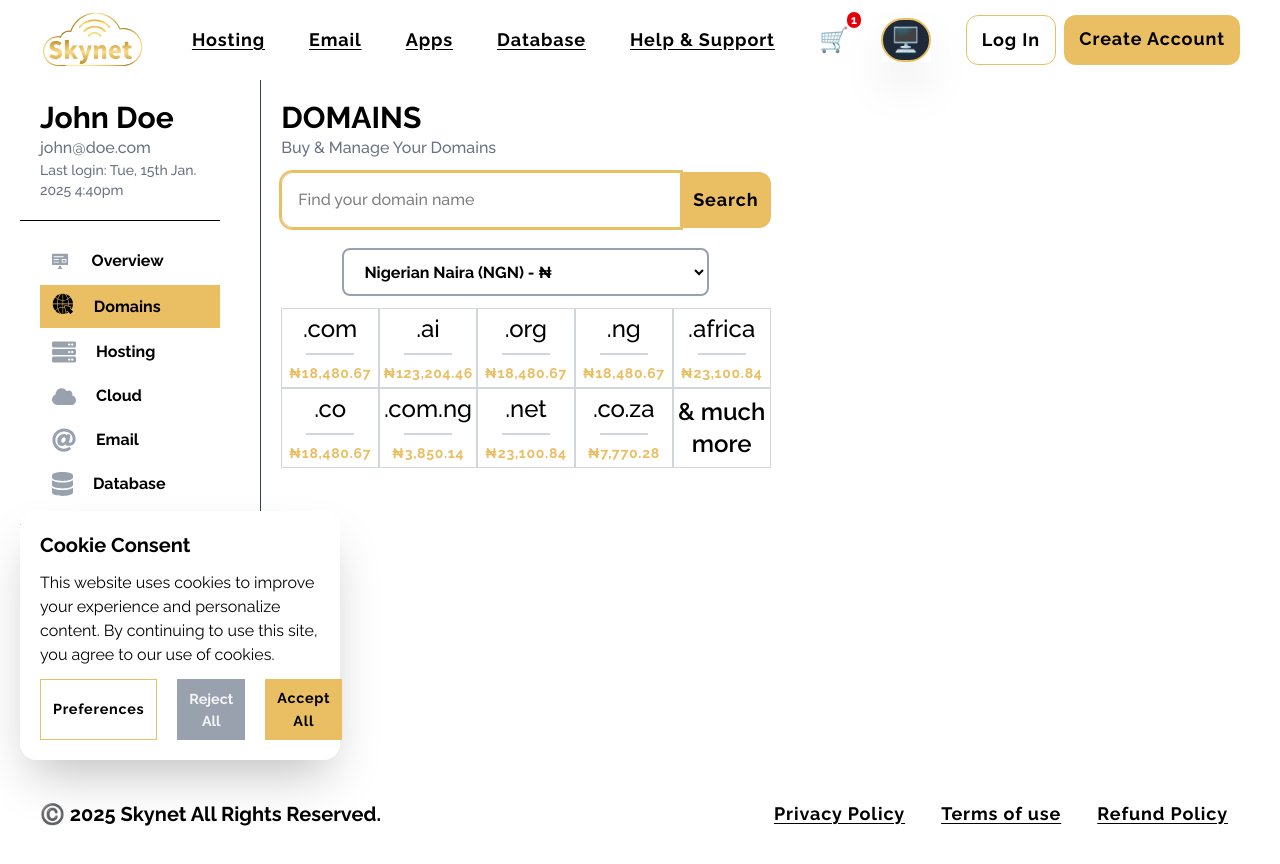
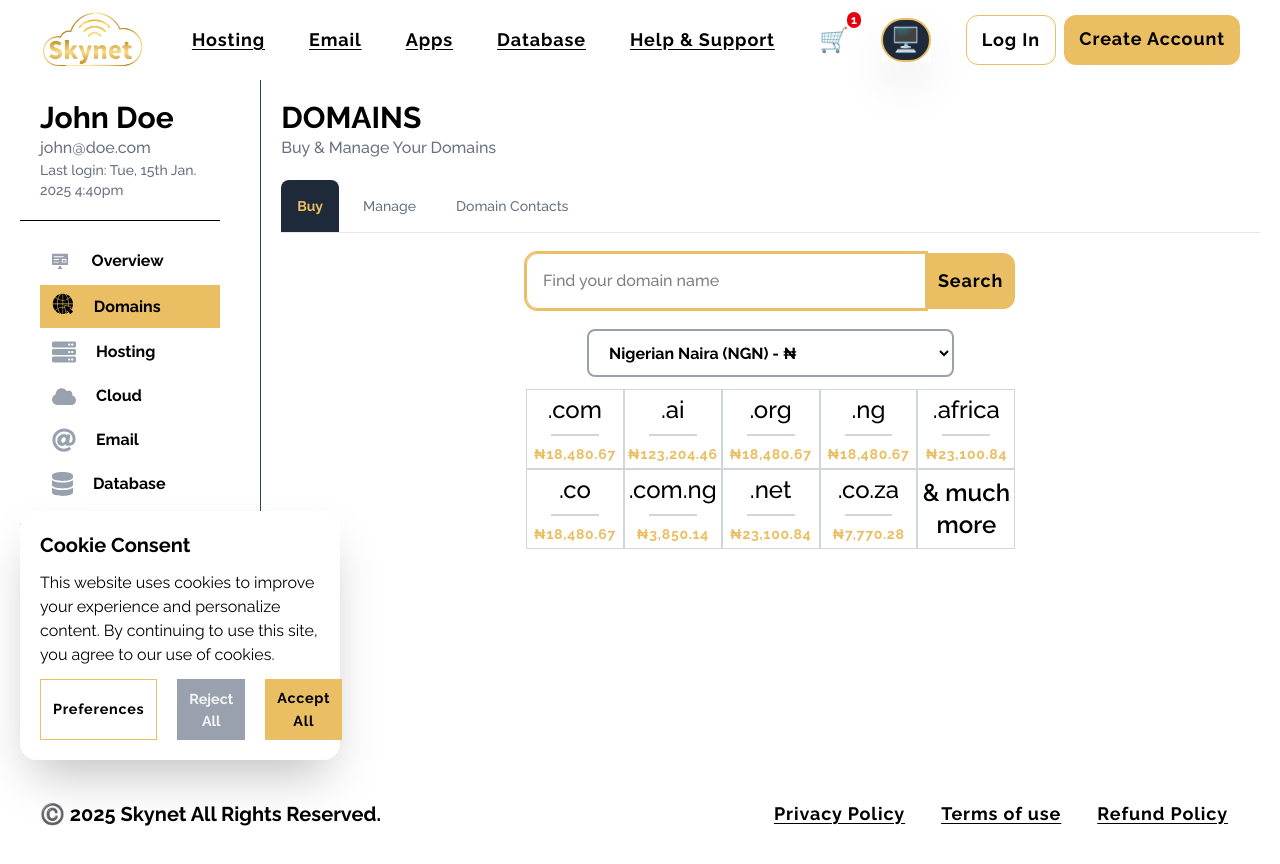
Before and after one commit to sapwavino/skynet_redesign_fe, a Vue app: page /dashboard/domains in a window 1280 px wide. Shown: the top 864 px of the page. Built offline with nearby package versions, Linux system fonts and the light colour scheme; what vue3-marquee would draw is missing.

Commit message:
DASHBOARD DOMAIN TABS + DOMAIN NAME SEARCH RECENTS

```diff
--- a/src/components/DashboardDomains.vue
+++ b/src/components/DashboardDomains.vue
@@ -12,7 +12,25 @@ export default {
     <h1 class="header uppercase">Domains</h1>
     <h1 class="muteSubheader capitalize">Buy & Manage your domains</h1>
   </div>
-  <div class="w-1/2 mt-3">
+
+
+  <ul class="my-5 flex flex-wrap text-sm font-medium text-center text-gray-500 border-b border-gray-200 dark:border-gray-700 dark:text-gray-400">
+    <li class="me-2">
+      <a href="#" aria-current="page"
+         class="inline-block p-4 text-customGold font-bold bg-gray-800 rounded-t-lg active dark:bg-gray-800 dark:text-blue-500">Buy</a>
+    </li>
+    <li class="me-2">
+      <a href="#"
+         class="inline-block p-4 rounded-t-lg hover:text-gray-600 hover:bg-gray-200 dark:hover:bg-gray-800 dark:hover:text-gray-300">Manage</a>
+    </li>
+    <li class="me-2">
+      <a href="#"
+         class="inline-block p-4 rounded-t-lg hover:text-gray-600 hover:bg-gray-200 dark:hover:bg-gray-800 dark:hover:text-gray-300">Domain
+        Contacts</a>
+    </li>
+  </ul>
+
+  <div class="w-1/2 mt-5 mx-auto">
     <DomainNameSearch/>
   </div>
 </template>
--- a/src/components/DomainNameSearch.vue
+++ b/src/components/DomainNameSearch.vue
@@ -128,7 +128,11 @@ export default {
       }
 
       this.$store.dispatch('updateSearchDomain', removeTLD(this.searchTerm));
-      this.recents.push(this.$store.state.domainToSearch);
+      let recentExists = this.recents.includes(this.$store.state.domainToSearch);
+      if (!recentExists) {
+        this.recents.push(this.$store.state.domainToSearch);
+
+      }
       window.localStorage.setItem('recents', JSON.stringify(this.recents));
 
       this.axios.get(`https://api.domainsdb1.info/v1/domains/search/${this.$store.state.domainToSearch}`)
@@ -167,6 +171,7 @@ export default {
     this.recents = window.localStorage.getItem('recents')
         ? JSON.parse(window.localStorage.getItem('recents'))
         : [];
+    this.$store.dispatch('updateSearchDomain', '');
   },
   computed: {
     toggleTldPrices() {
@@ -180,7 +185,7 @@ export default {
 </script>
 
 <template>
-  <div >
+  <div>
 
     <!--    DOMAIN SEARCH INPUT-->
     <section class="container flex h-14">
@@ -198,7 +203,8 @@ export default {
 
     </section>
 
-    <Recents :recents="recents.filter((val, index, arr) => index > arr.length - 4 - 1)" @clear="clearRecents" @clickedRecent="setRecent"/>
+    <Recents :recents="recents.filter((val, index, arr) => index > arr.length - 4 - 1)" @clear="clearRecents"
+             @clickedRecent="setRecent"/>
 
     <!--CURRENCY DROPDOWN-->
     <div class="block w-full mt-5">
@@ -239,7 +245,7 @@ export default {
   </div>
 
   <!--    SEARCH RESULTS-->
-  <section class="mt-3 w-1/2 mx-auto" v-if="!loading && searchResults.length > 0">
+  <section class="mt-3 mx-auto" v-if="!loading && searchResults.length > 0">
     <div
         class="border border-gray-50 flex flex-col justify-center rounded-br-3xl rounded-bl-3xl p-5 bg-gray-100 dark:bg-gray-950 dark:border-0 dark:rounded-3xl">
       <span class="text-2xl font-bold text-center dark:text-gray-200">Results</span>
```
